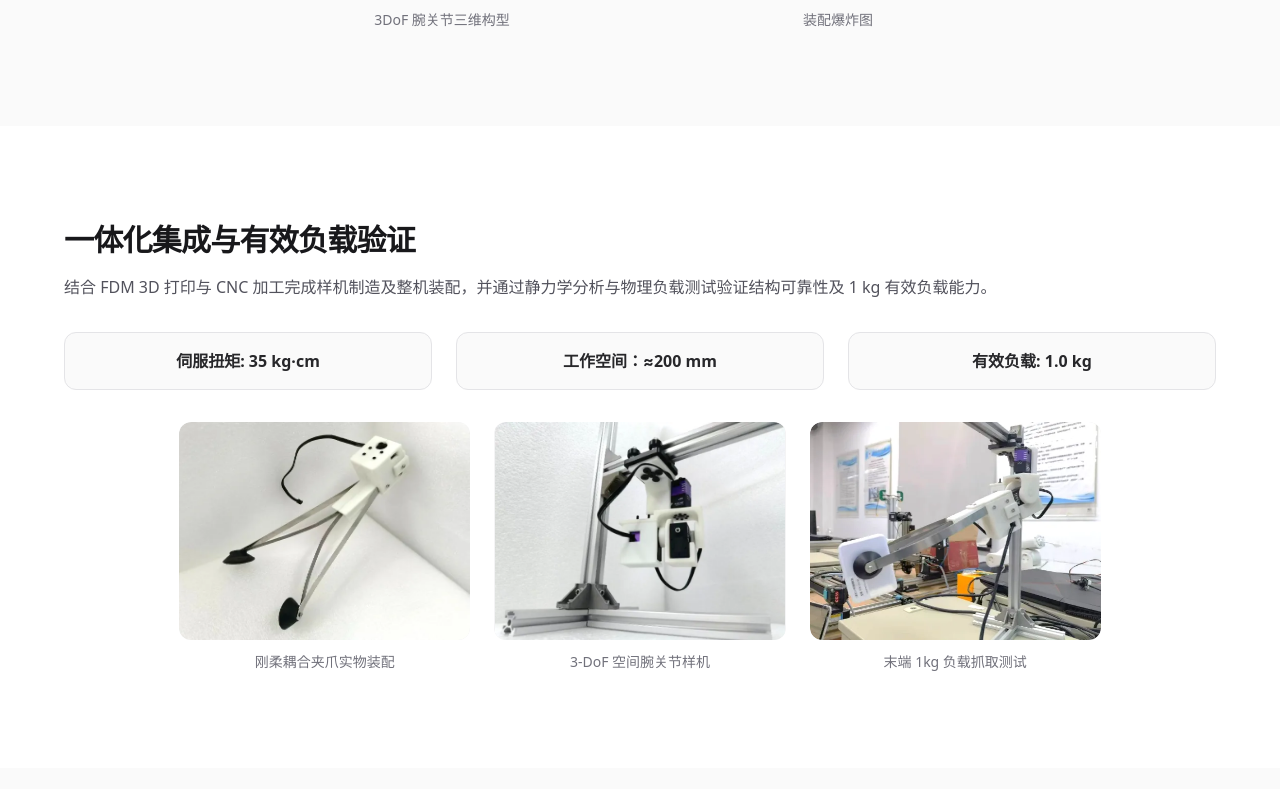
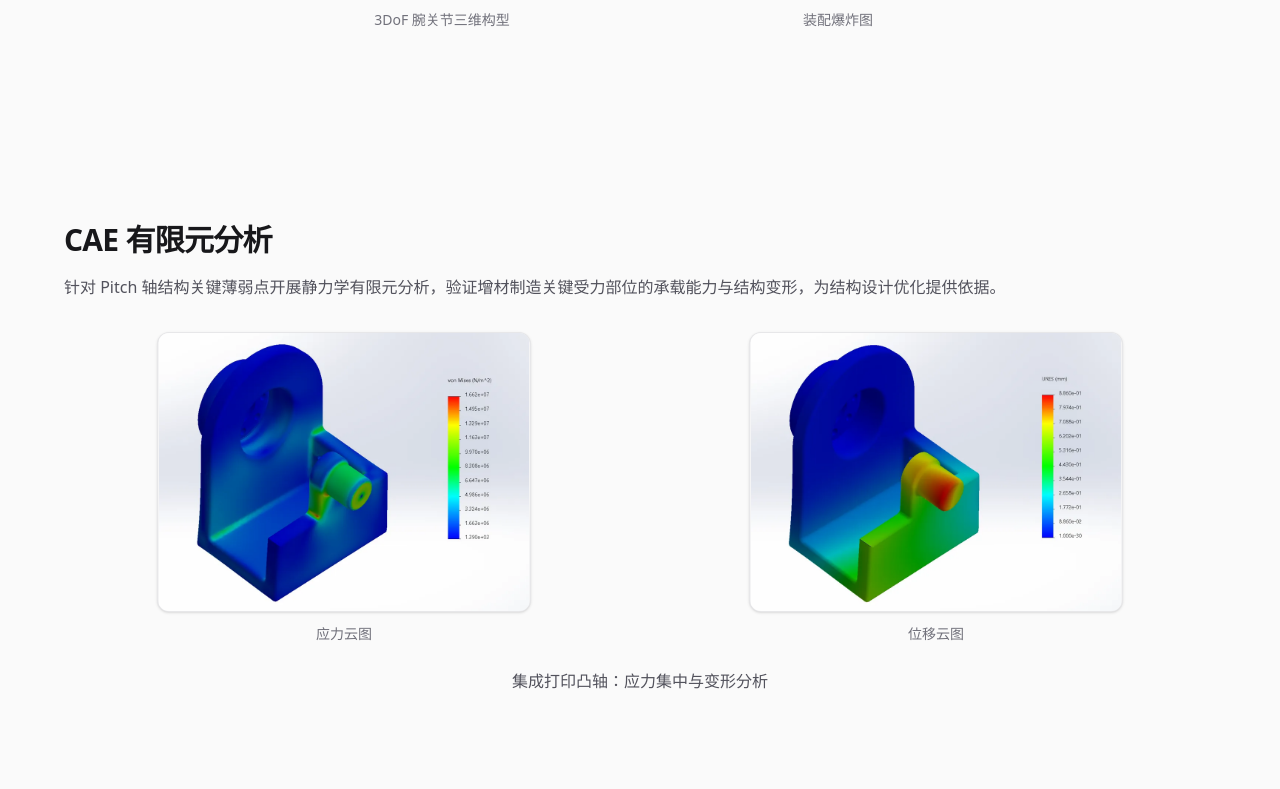
Before and after one commit to Howie-Han/howiehan-portfolio, a Next.js app: page /projects/wrist-gripper in a window 1280 px wide. Shown: the part 1691-2480 px from the top of the page. Before the commit the page ends 2459 px from the top, so only its background shows below. Built offline with nearby package versions, Linux system fonts and the light colour scheme.

Commit message:
feat(wrist-gripper): add CAE FEA simulation section

```diff
--- a/src/app/projects/lvad-simulation/page.tsx
+++ b/src/app/projects/lvad-simulation/page.tsx
@@ -118,24 +118,24 @@ function DetailContent() {
                                 <div className={`${CONTAINER_CLASSES} aspect-[4/3]`}>
                                     <img
                                         src={`${ASSET_BASE}/project/lvad/sim-magnetic.webp`}
-                                        alt={lang === "zh" ? "磁通密度与结构应力分布" : "Magnetic Flux & Structural Stress"}
+                                        alt={lang === "zh" ? "磁通密度分布" : "Magnetic Flux & Structural Stress"}
                                         className={IMG_CLASSES}
                                     />
                                 </div>
                                 <p className="text-zinc-500 text-sm mt-3 text-center">
-                                    {lang === "zh" ? "磁通密度与结构应力分布" : "Magnetic Flux & Structural Stress"}
+                                    {lang === "zh" ? "磁通密度分布" : "Magnetic Flux Distribution"}
                                 </p>
                             </div>
                             <div>
                                 <div className={`${CONTAINER_CLASSES} aspect-[4/3]`}>
                                     <img
                                         src={`${ASSET_BASE}/project/lvad/sim-stress.webp`}
-                                        alt={lang === "zh" ? "固体形变响应" : "Solid Stress-Strain"}
+                                        alt={lang === "zh" ? "固体应力与形变响应" : "Solid Stress-Strain"}
                                         className={IMG_CLASSES}
                                     />
                                 </div>
                                 <p className="text-zinc-500 text-sm mt-3 text-center">
-                                    {lang === "zh" ? "固体形变响应" : "Solid Stress-Strain"}
+                                    {lang === "zh" ? "固体应力与形变响应" : "Solid Stress-Strain"}
                                 </p>
                             </div>
                             <div>
--- a/src/app/projects/wrist-gripper/page.tsx
+++ b/src/app/projects/wrist-gripper/page.tsx
@@ -146,7 +146,56 @@ function DetailContent() {
                     </div>
                 </section>
 
-                {/* ========== Module 04: System Integration & Payload Validation ========== */}
+                {/* ========== Module 04: CAE 有限元分析 ========== */}
+                <section className="w-full py-16 md:py-24 px-6">
+                    <div className="w-full max-w-6xl mx-auto">
+                        <div className="flex flex-col gap-4 mb-8 w-full">
+                            <h2 className="text-3xl font-bold tracking-tight">
+                                {lang === "zh" ? "CAE 有限元分析" : "FEA Validation"}
+                            </h2>
+                            <p className={`text-zinc-600 leading-relaxed w-full${lang === 'en' ? ' text-justify hyphens-auto' : ''}`}>
+                                {lang === "zh"
+                                    ? "针对 Pitch 轴结构关键薄弱点开展静力学有限元分析，验证增材制造关键受力部位的承载能力与结构变形，为结构设计优化提供依据。"
+                                    : "Static finite element analysis was conducted on the key weak points of the pitch shaft structure to verify the load-bearing capacity and structural deformation of the key stress-bearing parts in additive manufacturing, providing a basis for structural design optimization."}
+                            </p>
+                        </div>
+                        {/* 2-column FEA image grid */}
+                        <div className="grid grid-cols-1 md:grid-cols-2 gap-8 w-full mt-8">
+                            <div>
+                                <div className="w-2/3 mx-auto aspect-[4/3] overflow-hidden rounded-xl bg-zinc-100 border border-zinc-200/80 shadow-sm">
+                                    <img
+                                        src={`${ASSET_BASE}/project/wrist/wrist-pitch-bearing-stress.webp`}
+                                        alt={lang === "zh" ? "Pitch 轴轴承应力云图" : "Pitch Bearing Stress Distribution"}
+                                        className="object-contain w-full h-full"
+                                    />
+                                </div>
+                                <p className="text-sm text-zinc-500 text-center w-full mt-3">
+                                    {lang === "zh" ? "应力云图" : "Stress Distribution"}
+                                </p>
+                            </div>
+                            <div>
+                                <div className="w-2/3 mx-auto aspect-[4/3] overflow-hidden rounded-xl bg-zinc-100 border border-zinc-200/80 shadow-sm">
+                                    <img
+                                        src={`${ASSET_BASE}/project/wrist/wrist-pitch-bearing-displacement.webp`}
+                                        alt={lang === "zh" ? "Pitch 轴轴承位移云图" : "Pitch Bearing Deformation"}
+                                        className="object-contain w-full h-full"
+                                    />
+                                </div>
+                                <p className="text-sm text-zinc-500 text-center w-full mt-3">
+                                    {lang === "zh" ? "位移云图" : "Deformation Distribution"}
+                                </p>
+                            </div>
+                        </div>
+                        {/* Description row below images */}
+                        <p className="w-full text-zinc-600 leading-relaxed text-center mt-6">
+                            {lang === "zh"
+                                ? "集成打印凸轴：应力集中与变形分析"
+                                : "Integrated Printed Bearing Shaft: Stress & Deformation Analysis"}
+                        </p>
+                    </div>
+                </section>
+
+                {/* ========== Module 05: System Integration & Payload Validation ========== */}
                 <section className="w-full py-24 px-6 bg-white">
                     <div className="w-full max-w-6xl mx-auto">
                         {/* Row 1: Title */}
```
Also changed, not shown: src/app/projects/omni-wheel/page.tsx (+86 -86 lines), public/assets/project/wrist/wrist-pitch-bearing-displacement.webp (added), public/assets/project/wrist/wrist-pitch-bearing-stress.webp (added).
